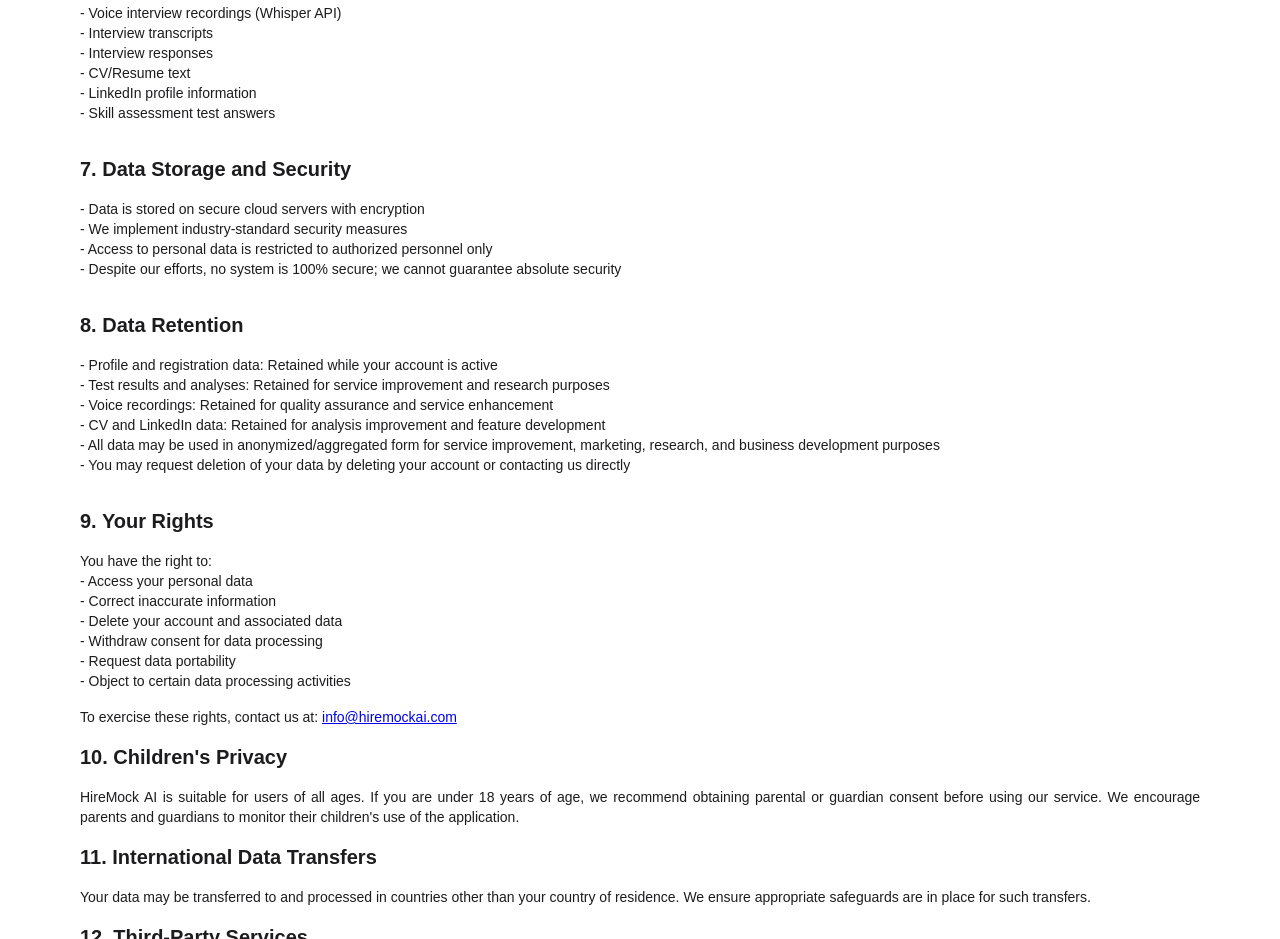
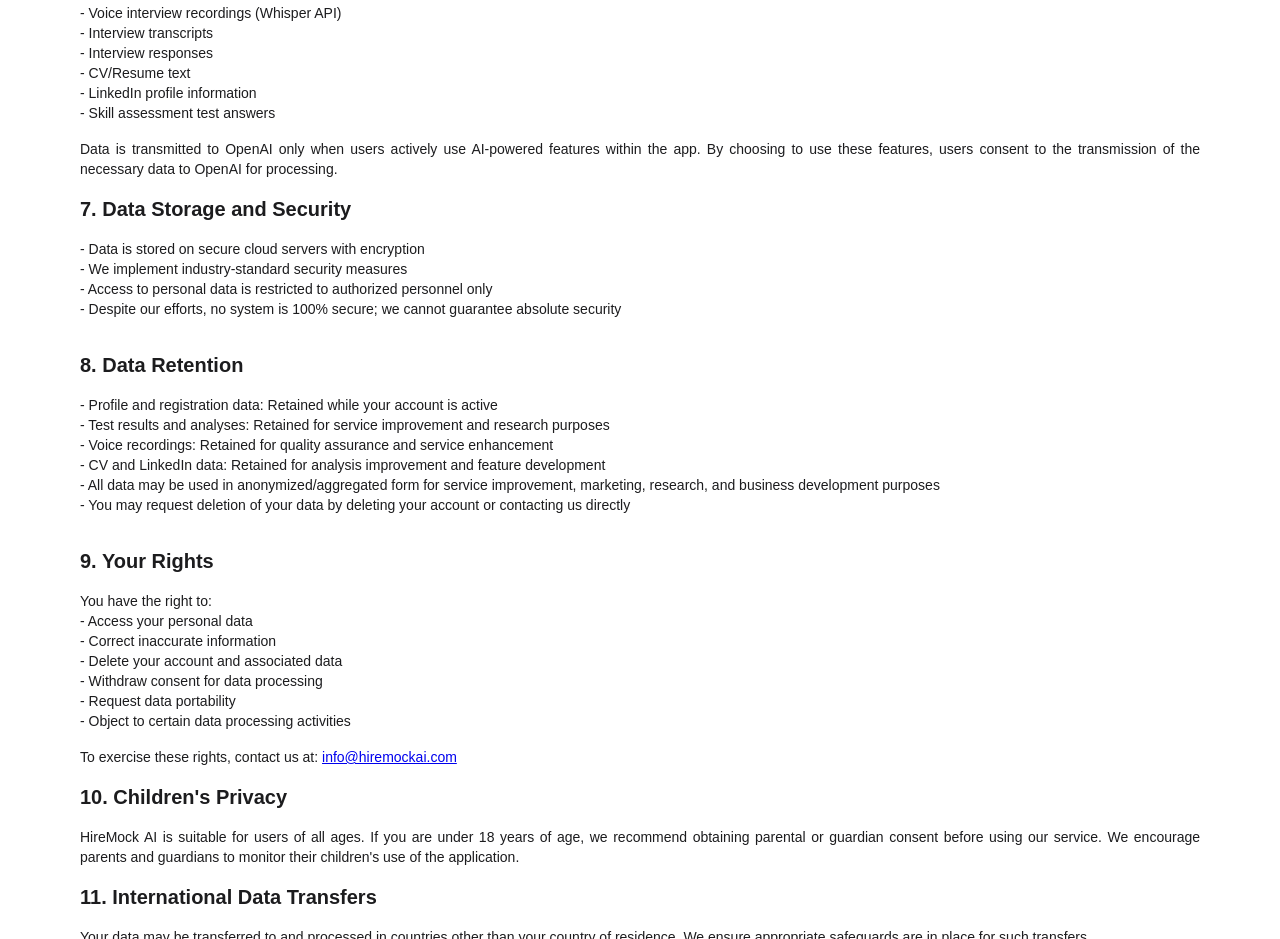
Before and after one commit to thenihadismayilov/HireMockAIPrivacyPolicy, a plain HTML site: page index.html in a window 1280 px wide. Shown: the part 1753-2692 px from the top of the page. Drawn offline with Linux system fonts and the light colour scheme.

Commit message:
Update index.html

```diff
--- a/index.html
+++ b/index.html
@@ -395,6 +395,10 @@
           <li>- LinkedIn profile information</li>
           <li>- Skill assessment test answers</li>
         </ul>
+        <p class="content-text">
+        Data is transmitted to OpenAI only when users actively use AI-powered features within the app.
+        By choosing to use these features, users consent to the transmission of the necessary data to OpenAI for processing.
+        </p>
       </div>
 
       <div class="content-wrapper">
```
